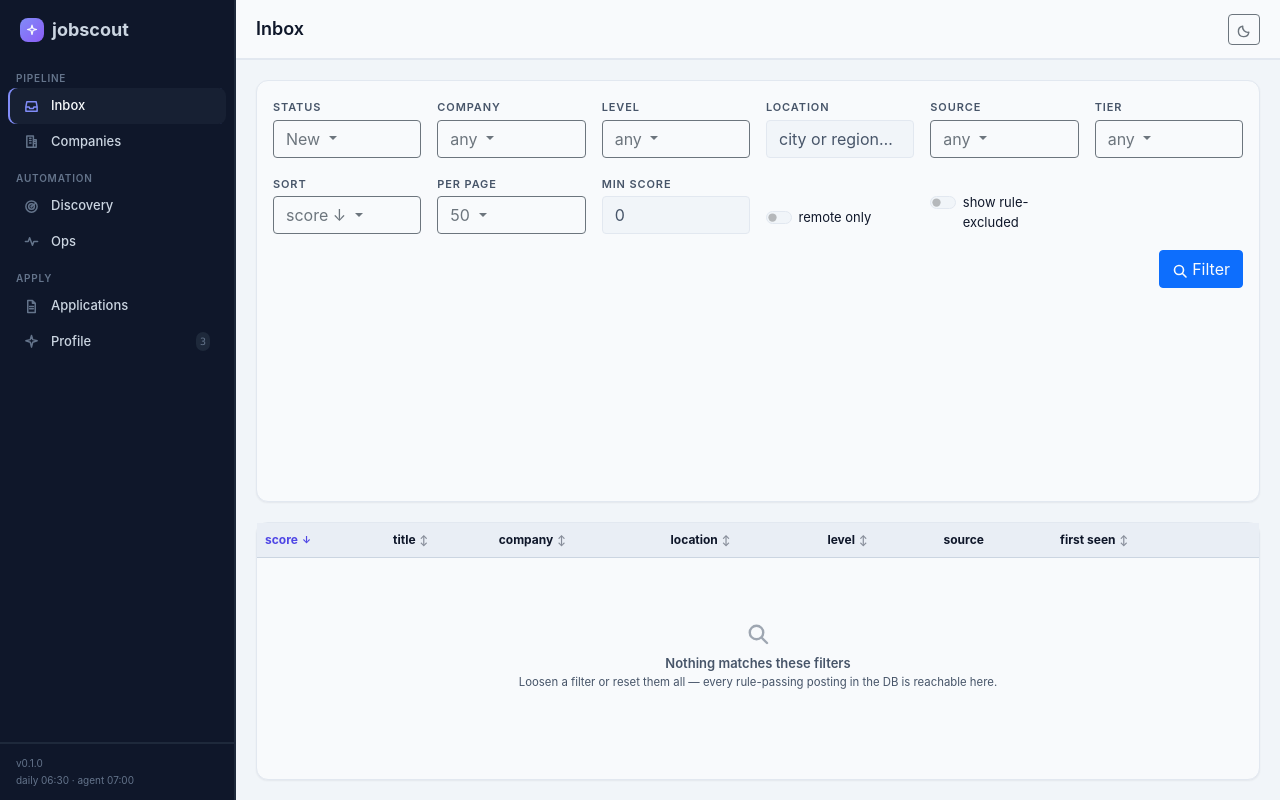
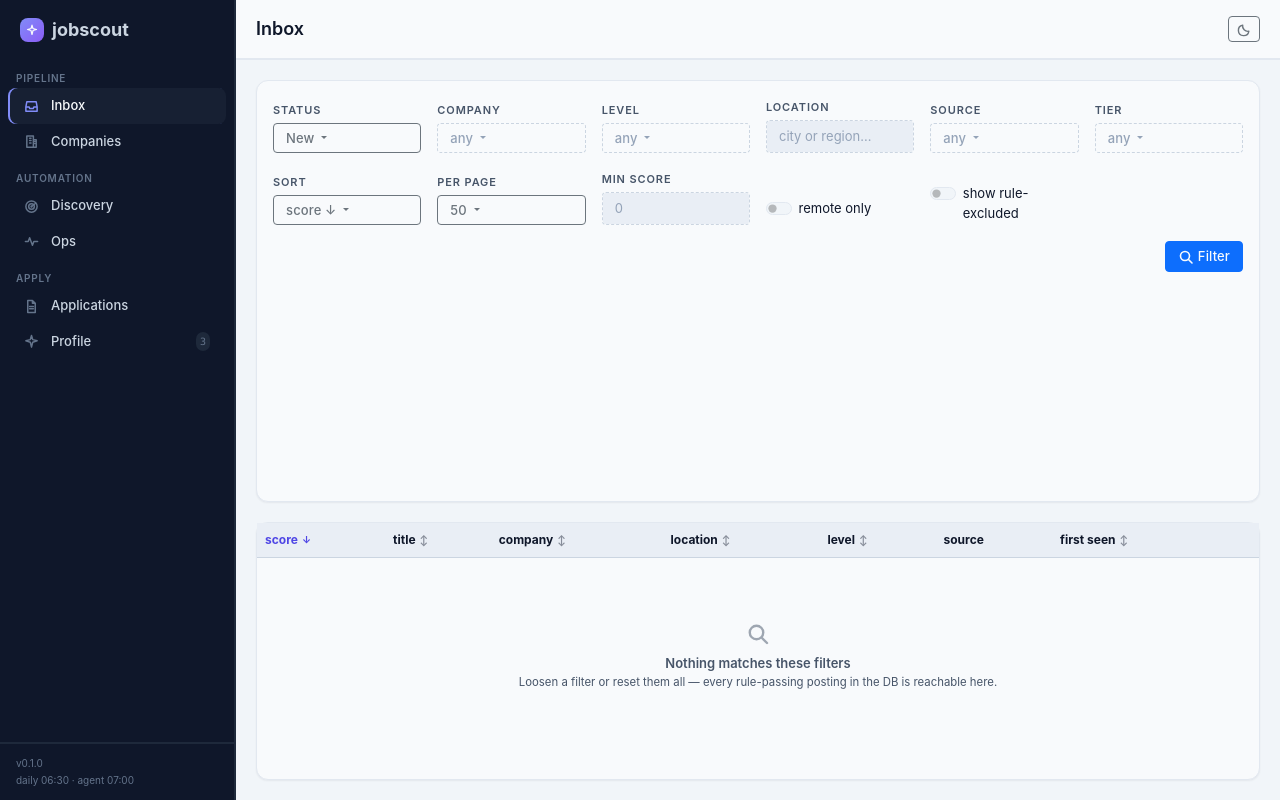
Before and after one commit to RyanTYT/jobscout, a FastAPI app: page / in a window 1280 px wide. Run offline with FastAPI, Linux system fonts and the light colour scheme; data that the repository does not hold is empty; some libraries are stand-ins or nearby versions.

Commit message:
Control typography + distinct unfilled-field states
Buttons and form controls still shipped Bootstrap's default 1rem/400
type, which dwarfed the app's 13px body — buttons looked like plain
oversized text. Now aligned to the token scale: 13px medium-weight
buttons with tight tracking (btn-lg/btn-sm scaled accordingly),
13px inputs, dropdown items, and pagination to match.

Unfilled fields are now visually distinct from filled ones: an empty
input (placeholder showing) renders as an open slot — dashed outline,
sunken background, muted hint text; filling it restores the solid
border and normal surface. The js-select toggle carries the same
language via an .is-empty class (rendered server-side, kept in sync
on selection). The one field with no placeholder (region) got one,
so every input on every form participates.

Also fixes a leaked framework color found along the way: Bootstrap
hardcodes its blue focus glow (#86b7fe border + rgba(13,110,253,.25)
shadow) on .form-control:focus — now routed through the --focus-ring
token (indigo, per-mode).

87/87 tests; profile inputs, empty toggles, and row swaps verified
live.

```diff
--- a/jobscout/webapp/profile_store.py
+++ b/jobscout/webapp/profile_store.py
@@ -46,7 +46,8 @@ FIELDS: list[ProfileField] = [
     ProfileField("email", "Email", "email:", "identity", "you@example.com"),
     ProfileField("phone", "Phone", "phone:", "identity", "+1 555 000 0000"),
     ProfileField("city", "City", "city:", "identity", "Singapore"),
-    ProfileField("region", "Region / state", "region:", "identity", ""),
+    ProfileField("region", "Region / state", "region:", "identity",
+                 "e.g. California"),
     ProfileField("country", "Country", "country:", "identity", "Singapore"),
     ProfileField("linkedin", "LinkedIn", "linkedin:", "identity",
                  "https://linkedin.com/in/…"),
--- a/jobscout/webapp/static/css/app.css
+++ b/jobscout/webapp/static/css/app.css
@@ -233,6 +233,47 @@
 
 /* alerts (callouts) already follow the *-text-emphasis / *-bg-subtle /
    *-border-subtle vars mapped above — no override needed */
+
+/* control typography: Bootstrap ships 1rem (16px) controls, which dwarf
+   the app's 13px body — align buttons & inputs to the token scale.
+   Buttons read as controls: medium weight + tight tracking */
+.btn {
+  font-size: var(--fs-md);
+  font-weight: var(--fw-medium);
+  letter-spacing: var(--tracking-tight);
+  line-height: var(--lh-tight);
+}
+.btn-lg { font-size: var(--fs-lg); }
+.btn-sm { font-size: var(--fs-sm); }
+.form-control, .form-select, .dropdown-item { font-size: var(--fs-md); }
+
+/* unfilled vs filled: an empty field (placeholder showing) reads as an
+   open slot — dashed outline + sunken well + muted hint text. Filling
+   it restores the solid border and normal surface. Works on any text
+   input with a placeholder; the js-select toggle carries .is-empty. */
+.form-control::placeholder { color: var(--text-3); }
+.form-control:placeholder-shown,
+textarea.form-control:placeholder-shown {
+  background-color: var(--bg-sunken);
+  border-style: dashed;
+  border-color: var(--border-strong);
+}
+.form-control:not(:placeholder-shown) { border-color: var(--border-strong); }
+.js-select .dropdown-toggle.is-empty {
+  color: var(--text-3);
+  border-style: dashed;
+  border-color: var(--border-strong);
+}
+
+/* focus: Bootstrap hardcodes its blue (#86b7fe + rgba(13,110,253,.25))
+   here — route it through the tokens like everything else */
+.form-control:focus, .form-select:focus {
+  border-color: var(--accent);
+  box-shadow: var(--focus-ring);
+}
+
+/* pagination: match the table's smaller type */
+.pagination-sm { --bs-pagination-font-size: var(--fs-xs); }
 
 /* forms: token label rhythm */
 .form-label, .card-title {
--- a/jobscout/webapp/static/css/tokens.css
+++ b/jobscout/webapp/static/css/tokens.css
@@ -116,6 +116,7 @@
   --border:        var(--c-slate-200);
   --border-strong: var(--c-slate-300);
   --focus-ring-color: var(--c-indigo-200);
+  --focus-ring: 0 0 0 var(--sp-2) rgba(var(--c-indigo-600-rgb), 0.25);
 
   /* sidebar (stays dark in both themes — app chrome) */
   --bg-nav:        var(--c-slate-900);
@@ -187,6 +188,7 @@
   --lh-tight: 1.25;  --lh-normal: 1.5;  --lh-relaxed: 1.65;
   --fw-regular: 400;  --fw-medium: 500;  --fw-semibold: 600;  --fw-bold: 700;
   --tracking-caps: 0.08em;
+  --tracking-tight: 0.01em;
 
   /* ── radii ──────────────────────────────────────────────────────────── */
   --r-sm: 4px;  --r-md: 8px;  --r-lg: 12px;  --r-round: 999px;
@@ -237,6 +239,7 @@
   --border:        var(--c-slate-800);
   --border-strong: var(--c-slate-700);
   --focus-ring-color: var(--c-indigo-700);
+  --focus-ring: 0 0 0 var(--sp-2) rgba(var(--c-indigo-400-rgb), 0.3);
 
   /* sidebar */
   --bg-nav:        var(--c-slate-950);
--- a/jobscout/webapp/static/js/app.js
+++ b/jobscout/webapp/static/js/app.js
@@ -153,6 +153,7 @@
     });
     toggle.querySelector(".js-select-label").textContent =
       item.textContent.trim() || "—";
+    toggle.classList.toggle("is-empty", !select.value);
 
     [].forEach.call(wrap.querySelectorAll(".dropdown-item"), function (i) {
       i.classList.toggle("active", i === item);
--- a/jobscout/webapp/templates/components/macros.html
+++ b/jobscout/webapp/templates/components/macros.html
@@ -121,7 +121,7 @@
   {%- endif -%}
 {%- endfor -%}
 <div class="js-select dropdown">
-  <button class="btn btn-outline-secondary dropdown-toggle" type="button"
+  <button class="btn btn-outline-secondary dropdown-toggle{{ ' is-empty' if not value }}" type="button"
           id="f-{{ name }}" data-bs-toggle="dropdown" data-bs-auto-close="true"
           aria-expanded="false">
     <span class="js-select-label">{{ current_label.v }}</span>
```
